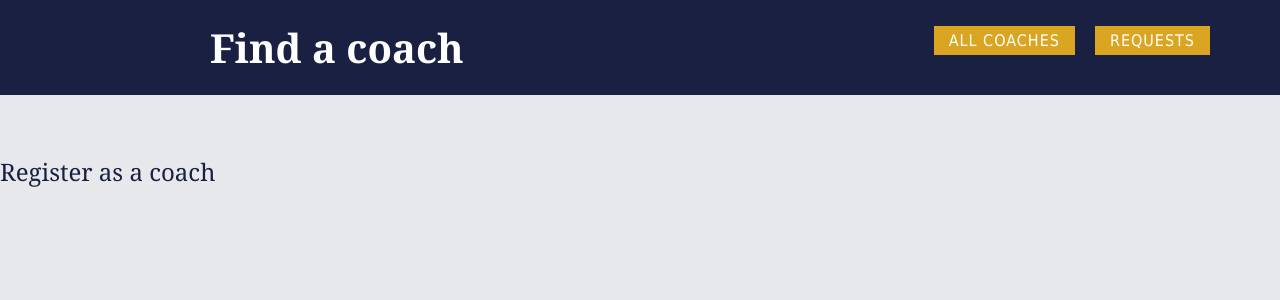
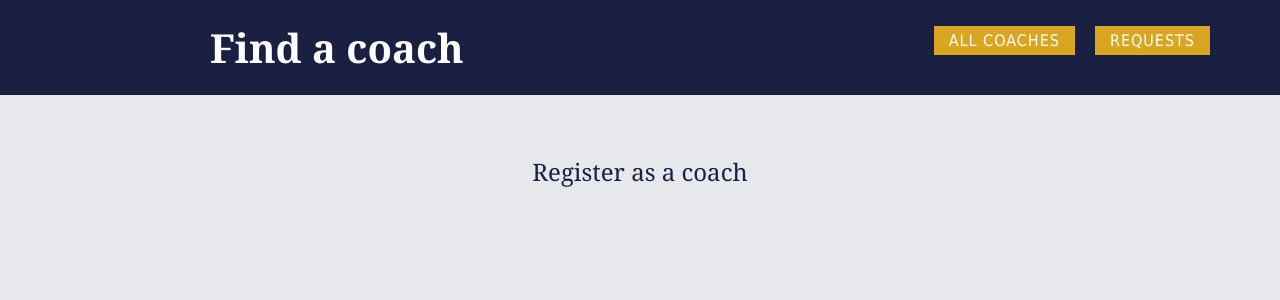
Before and after one commit to MichelleWritesCode/FindACoach, a Vue app: page /register in a window 1280 px wide. Shown: the top 300 px of the page. Built offline with nearby package versions, Linux system fonts and the light colour scheme.

Commit message:
chore: add container

```diff
--- a/src/pages/coaches/CoachRegistration.vue
+++ b/src/pages/coaches/CoachRegistration.vue
@@ -1,5 +1,7 @@
 <template>
-  <the-title>Register as a coach</the-title>
+  <section class="container">
+    <the-title>Register as a coach</the-title>
+  </section>
 </template>
 
 <script>
--- a/src/pages/requests/ContactCoach.vue
+++ b/src/pages/requests/ContactCoach.vue
@@ -1,5 +1,7 @@
 <template>
-  <the-title>Contact a coach</the-title>
+  <section class="container">
+    <the-title>Contact a coach</the-title>
+  </section>
 </template>
 
 <script>
--- a/src/pages/requests/RequestsList.vue
+++ b/src/pages/requests/RequestsList.vue
@@ -1,5 +1,7 @@
 <template>
-  <the-title>Requests</the-title>
+  <section class="container">
+    <the-title>Requests</the-title>
+  </section>
 </template>
 
 <script>
```
